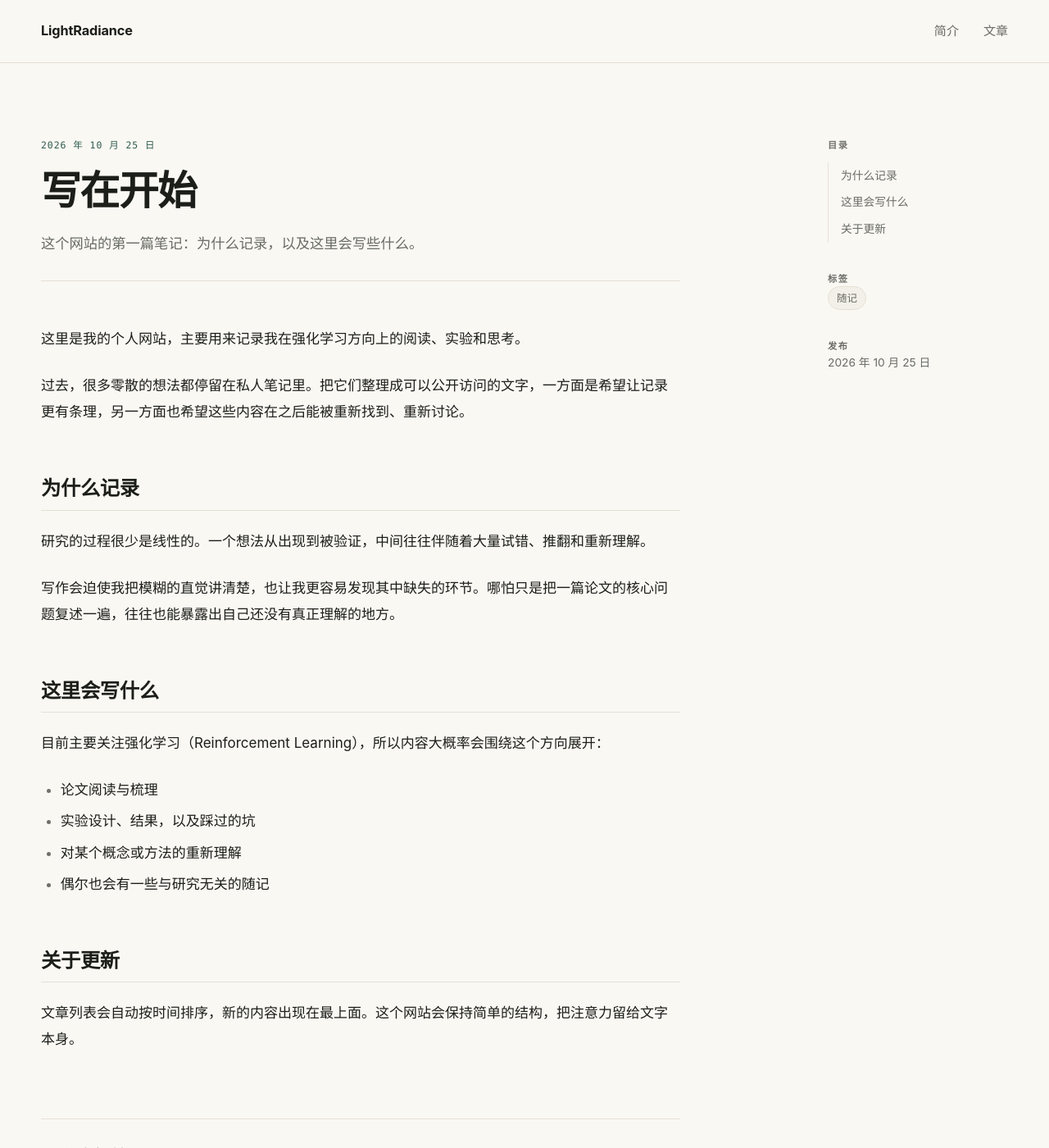
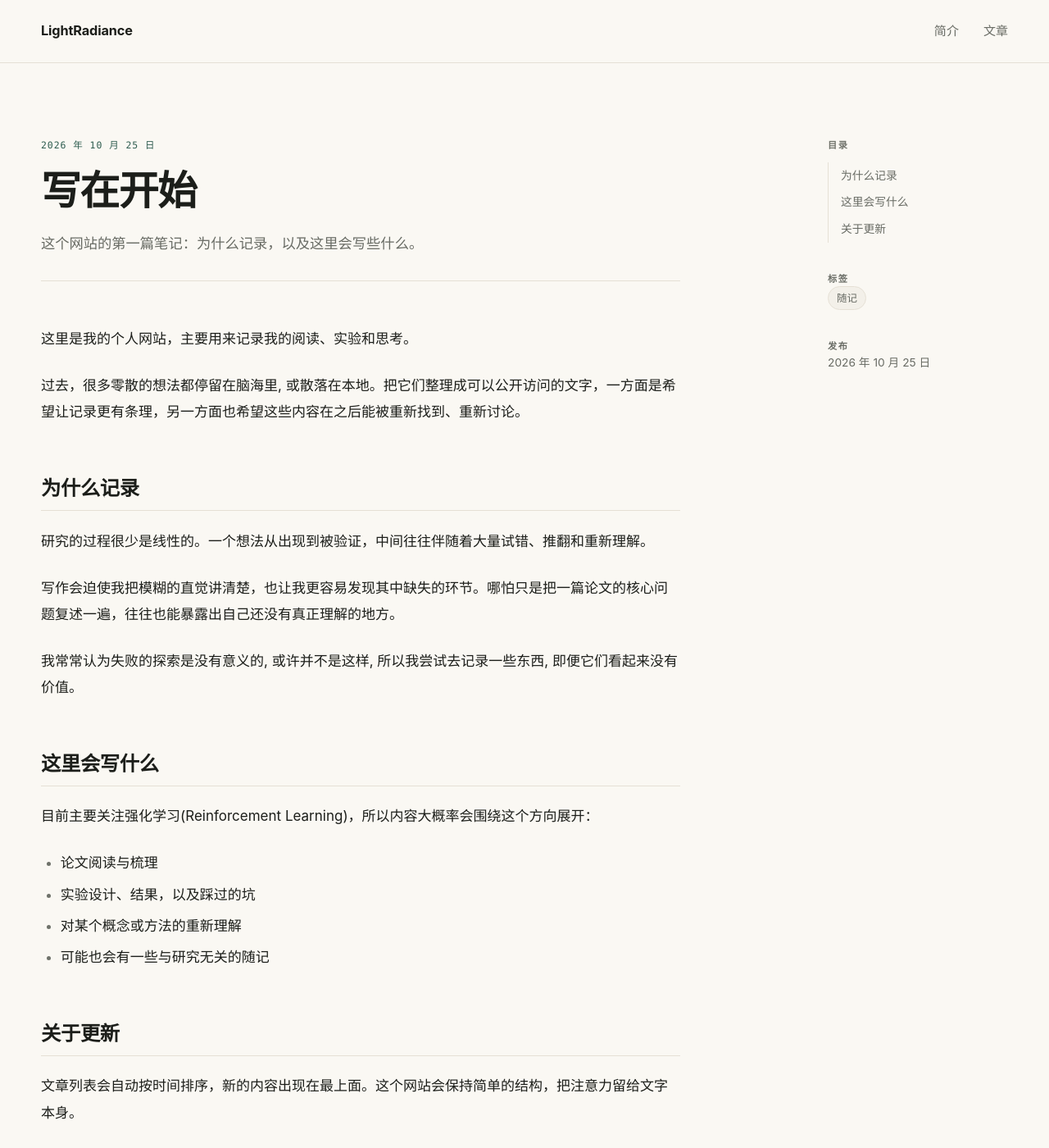
Before and after one commit to LightRadiance/LightRadiance.github.io, a Jekyll site: the page built from _posts/2026-10-25-start-here.md, in a window 1280 px wide and 1400 px high. Shown: the whole window at 82% size. Built offline with Jekyll 4.4.1, drawn with Linux system fonts in a browser that asks for light colours.

Commit message:
Update the first post
Co-Authored-By: Claude Code <noreply@anthropic.com>

```diff
--- a/_posts/2026-10-25-start-here.md
+++ b/_posts/2026-10-25-start-here.md
@@ -6,9 +6,9 @@ description: 这个网站的第一篇笔记：为什么记录，以及这里会
 tags: [随记]
 ---
 
-这里是我的个人网站，主要用来记录我在强化学习方向上的阅读、实验和思考。
+这里是我的个人网站，主要用来记录我的阅读、实验和思考。
 
-过去，很多零散的想法都停留在私人笔记里。把它们整理成可以公开访问的文字，一方面是希望让记录更有条理，另一方面也希望这些内容在之后能被重新找到、重新讨论。
+过去，很多零散的想法都停留在脑海里, 或散落在本地。把它们整理成可以公开访问的文字，一方面是希望让记录更有条理，另一方面也希望这些内容在之后能被重新找到、重新讨论。
 
 ## 为什么记录
 
@@ -16,14 +16,16 @@ tags: [随记]
 
 写作会迫使我把模糊的直觉讲清楚，也让我更容易发现其中缺失的环节。哪怕只是把一篇论文的核心问题复述一遍，往往也能暴露出自己还没有真正理解的地方。
 
+我常常认为失败的探索是没有意义的, 或许并不是这样, 所以我尝试去记录一些东西, 即便它们看起来没有价值。
+
 ## 这里会写什么
 
-目前主要关注强化学习（Reinforcement Learning），所以内容大概率会围绕这个方向展开：
+目前主要关注强化学习(Reinforcement Learning)，所以内容大概率会围绕这个方向展开：
 
 - 论文阅读与梳理
 - 实验设计、结果，以及踩过的坑
 - 对某个概念或方法的重新理解
-- 偶尔也会有一些与研究无关的随记
+- 可能也会有一些与研究无关的随记
 
 ## 关于更新
 
```
